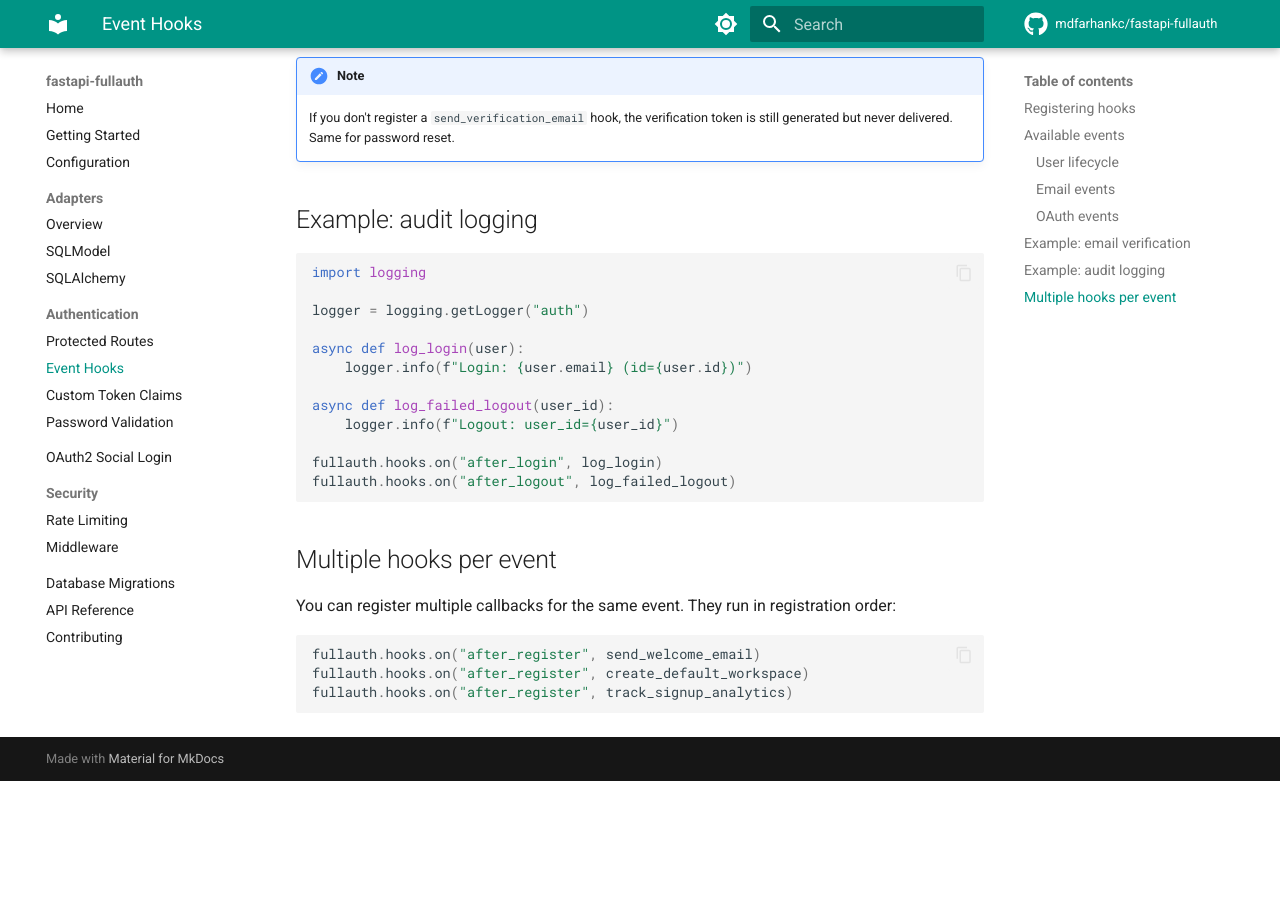
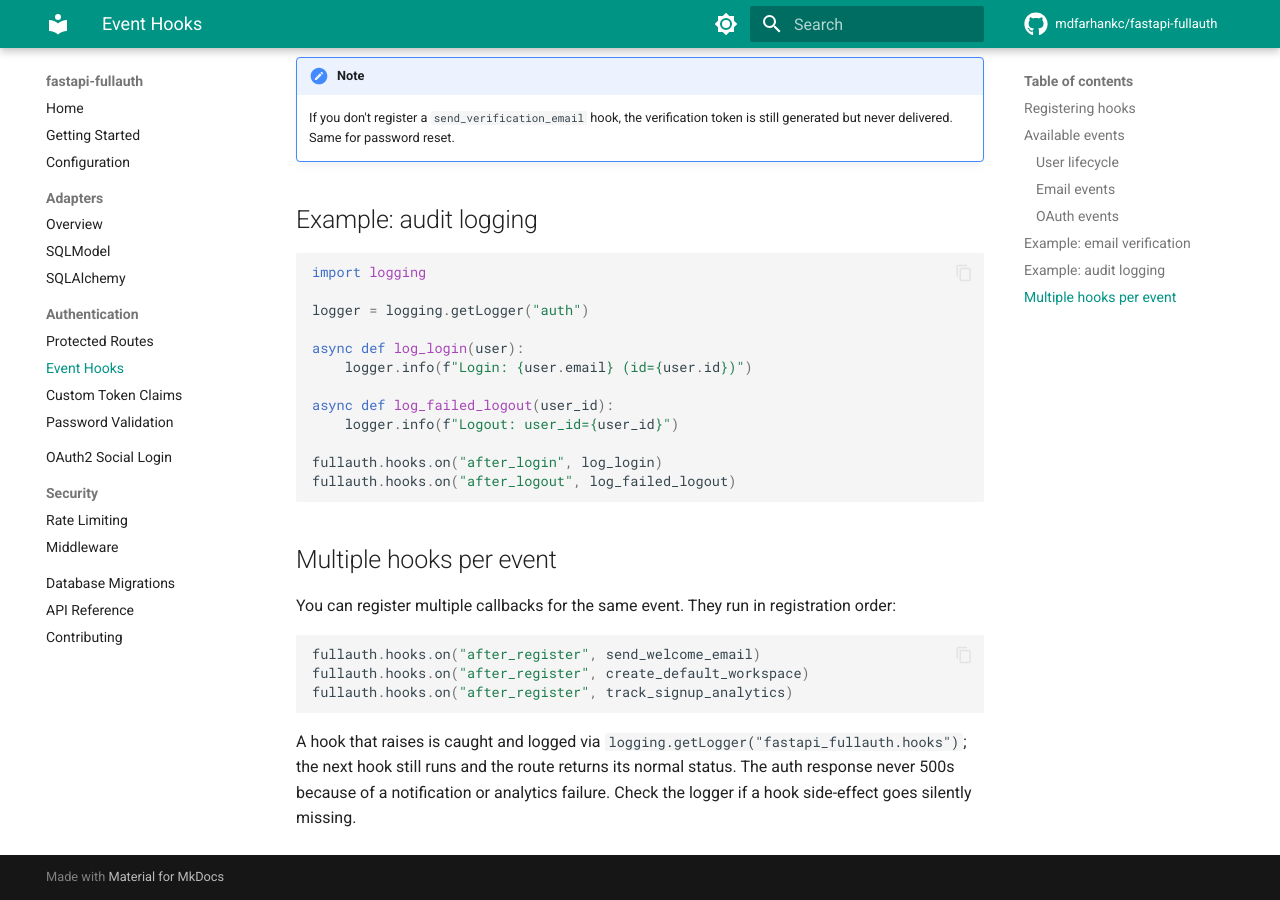
Before and after one commit to mdfarhankc/fastapi-fullauth, an MkDocs documentation site: the page built from docs/auth/hooks.md, in a window 1280 px wide and 900 px high, scrolled down 1802 px. Built offline with MkDocs 1.6.1 and Material for MkDocs 9.7.7, drawn with Linux system fonts in a browser that asks for light colours; comment, search, counter and statistics services are not loaded; before the commit the page ends 2583 px from its top, so only the background shows below that.

Commit message:
update docs and skill notes for hook isolation and SA eager loading
Stale text the previous two commits missed:

- skill/hooks.md said a raising hook becomes a 500 and propagates.
  Flipped to describe the new behavior: caught, logged via
  fastapi_fullauth.hooks, next hook still runs, route returns normally.
- docs/auth/hooks.md and llms-full.txt got a matching one-paragraph note
  in the "Multiple hooks per event" section.
- skill/adapters.md and skill/troubleshooting.md previously said a custom
  user model with default-lazy roles would throw MissingGreenlet. The
  adapter now handles roles via selectinload itself; only other custom
  relationships need lazy="selectin" or selectinload at the call site.

````diff
--- a/docs/auth/hooks.md
+++ b/docs/auth/hooks.md
@@ -92,3 +92,5 @@ fullauth.hooks.on("after_register", send_welcome_email)
 fullauth.hooks.on("after_register", create_default_workspace)
 fullauth.hooks.on("after_register", track_signup_analytics)
 ```
+
+A hook that raises is caught and logged via `logging.getLogger("fastapi_fullauth.hooks")`; the next hook still runs and the route returns its normal status. The auth response never 500s because of a notification or analytics failure. Check the logger if a hook side-effect goes silently missing.
--- a/docs/llms-full.txt
+++ b/docs/llms-full.txt
@@ -1355,6 +1355,8 @@ fullauth.hooks.on("after_register", create_default_workspace)
 fullauth.hooks.on("after_register", track_signup_analytics)
 ```
 
+A hook that raises is caught and logged via `logging.getLogger("fastapi_fullauth.hooks")`; the next hook still runs and the route returns its normal status. The auth response never 500s because of a notification or analytics failure. Check the logger if a hook side-effect goes silently missing.
+
 ---
 
 # Password Validation
````
Also changed, not shown: fastapi_fullauth/.agents/skills/fastapi-fullauth/references/adapters.md (+1 -1 lines), fastapi_fullauth/.agents/skills/fastapi-fullauth/references/hooks.md (+4 -4 lines), fastapi_fullauth/.agents/skills/fastapi-fullauth/references/troubleshooting.md (+1 -3 lines).
